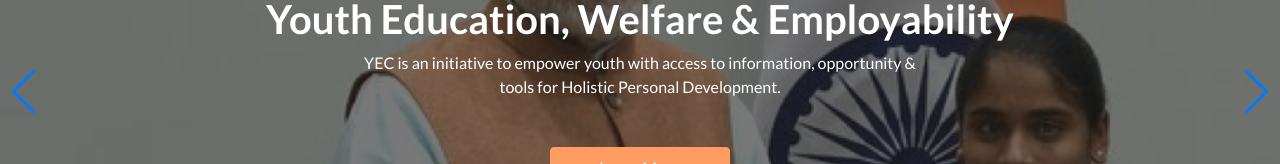
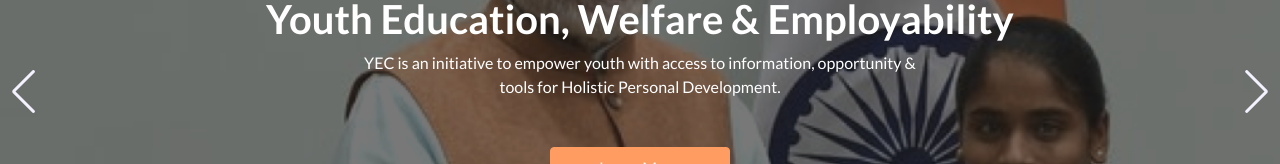
Before and after one commit to adeebAhmad1/govt-of-karnataka, a React (Create React App) app: page / in a window 1280 px wide. Shown: the part 470-634 px from the top of the page. Built offline with nearby package versions, Linux system fonts and the light colour scheme.

Commit message:
Hello World

```diff
--- a/src/App.css
+++ b/src/App.css
@@ -10,6 +10,13 @@
   overflow-x: hidden;
   touch-action: manipulation;
   scroll-behavior: smooth;
+}
+
+.swiper-button-prev{
+  color: var(--bg-light) !important;
+}
+.swiper-button-next{
+  color: var(--bg-light) !important;
 }
 
 .mainApp {
--- a/src/components/Home/News.jsx
+++ b/src/components/Home/News.jsx
@@ -3,7 +3,7 @@
 import img3 from "../../images/bitmap-copy-19.png";
 import img1 from "../../images/bitmap-copy-20.png";
 import img2 from "../../images/bitmap-copy-21.png";
-import Zoom from 'react-reveal/Zoom';
+import Fade from 'react-reveal/Fade';
 
 const News = () => {
   return (
@@ -14,7 +14,7 @@
             <button className="btn-outline-warning px-5 btn btn-outline-theme">View All</button>
           </div>
         </h1>
-        <Zoom left>
+        <Fade left>
           <div className="row px-lg-5">
             <div className="col-lg-4 mb-4">
               <NewsCard img={img1} src="img" />
@@ -26,7 +26,7 @@
               <NewsCard img={img3} src="img" />
             </div>
           </div>
-        </Zoom>
+        </Fade>
       </div>
     </section>
   );
```
Also changed, not shown: 1 other file (tests, documents, lock files or other folders).
